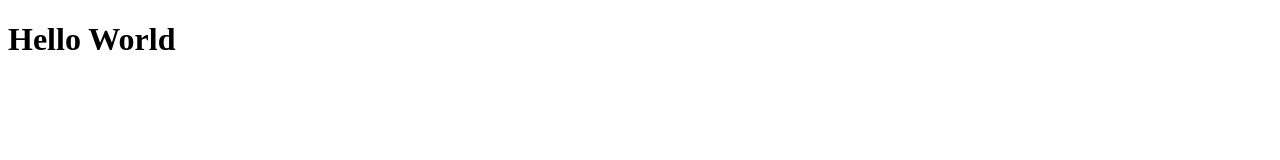
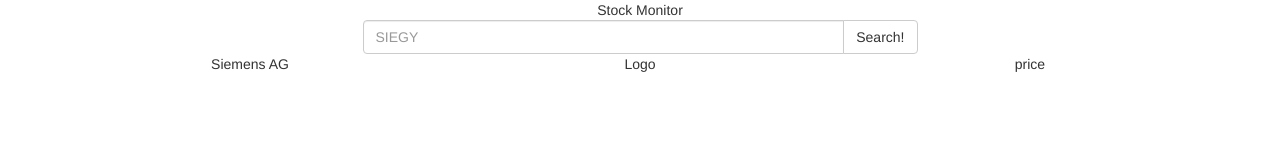
Before and after one commit to ZiyunGe1999/Supplyframe_Challenge, a website: page static/index.html in a window 1280 px wide. Drawn offline with nearby package versions, Linux system fonts and the light colour scheme.

Commit message:
initial search bar

```diff
--- a/package.json
+++ b/package.json
@@ -1,6 +1,7 @@
 {
   "dependencies": {
     "axios": "^1.4.0",
+    "bootstrap": "^3.4.1",
     "express": "^4.18.2"
   }
 }
--- /dev/null
+++ b/static/external.js
@@ -0,0 +1,8 @@
+function submitSearch() {
+    var token = document.getElementById('token').value;
+    console.log(`submit search ${token}`);
+}
+
+window.onload = function(){
+    console.log('window onload')
+}
--- a/static/index.html
+++ b/static/index.html
@@ -1,7 +1,63 @@
-<!DOCTYPE html>
- <head>
- </head>
- <body>
-   <h1>Hello World<h1>
- </body>
+<!doctype html>
+<html lang="en">
+  <head>
+    <meta charset="utf-8">
+    <meta http-equiv="X-UA-Compatible" content="IE=edge">
+    <meta name="viewport" content="width=device-width, initial-scale=1">
+    <!-- The above 3 meta tags *must* come first in the head; any other head content must come *after* these tags -->
+    <title>Bootstrap 101 Template</title>
+
+    <!-- Bootstrap -->
+    <link rel="stylesheet" href="https://cdn.jsdelivr.net/npm/bootstrap@3.4.1/dist/css/bootstrap.min.css" integrity="sha384-HSMxcRTRxnN+Bdg0JdbxYKrThecOKuH5zCYotlSAcp1+c8xmyTe9GYg1l9a69psu" crossorigin="anonymous">
+
+    <!-- HTML5 shim and Respond.js for IE8 support of HTML5 elements and media queries -->
+    <!-- WARNING: Respond.js doesn't work if you view the page via file:// -->
+    <!--[if lt IE 9]>
+      <script src="https://cdn.jsdelivr.net/npm/html5shiv@3.7.3/dist/html5shiv.min.js"></script>
+      <script src="https://cdn.jsdelivr.net/npm/respond.js@1.4.2/dest/respond.min.js"></script>
+    <![endif]-->
+    <script type="text/javascript" src="external.js"></script>
+    <link type="text/css" href="static/css/style.css">
+  </head>
+  <body>
+    <div class="container">
+      <div class="row text-center">
+        Stock Monitor
+      </div>
+      <div class="row">
+        <div class="col-md-3 col-xs-1"></div>
+        <div class="col-md-6 col-xs-10">
+          <div class="input-group">
+            <input id="token" type="text" class="form-control" value="SIEGY" onFocus="if(value==defaultValue){value='';this.style.color='#000'}" onBlur="if(!value){value=defaultValue; this.style.color='#999'}" style="color:#999">
+            <span class="input-group-btn">
+              <button class="btn btn-default" type="button" onclick = "submitSearch()">
+                Search!
+              </button>
+            </span>
+          </div>
+        </div>
+        <div class="col-md-3 col-xs-1"></div>
+      </div>
+      <div class="row">
+         <div class="col-md-4 col-xs-6 text-center">Siemens AG</div>
+         <div class="col-md-4 col-xs-6 text-center">Logo</div>
+         <div class="col-md-4 col-xs-12 text-center">price</div>
+      </div>
+   </div>
+   <!-- <div class="container">
+    <ul class="pagination">
+        <li><a href="#">&laquo;</a></li>
+        <li><a href="#">Siemens</a>Siemens</li>
+        <li><a href="#">2</a>AAPL</li>
+        <li><a href="#">3</a></li>
+        <li><a href="#">4</a></li>
+        <li><a href="#">5</a></li>
+        <li><a href="#">&raquo;</a></li>
+    </ul> -->
+
+    <!-- jQuery (necessary for Bootstrap's JavaScript plugins) -->
+    <script src="https://code.jquery.com/jquery-1.12.4.min.js" integrity="sha384-nvAa0+6Qg9clwYCGGPpDQLVpLNn0fRaROjHqs13t4Ggj3Ez50XnGQqc/r8MhnRDZ" crossorigin="anonymous"></script>
+    <!-- Include all compiled plugins (below), or include individual files as needed -->
+    <script src="https://cdn.jsdelivr.net/npm/bootstrap@3.4.1/dist/js/bootstrap.min.js" integrity="sha384-aJ21OjlMXNL5UyIl/XNwTMqvzeRMZH2w8c5cRVpzpU8Y5bApTppSuUkhZXN0VxHd" crossorigin="anonymous"></script>
+  </body>
 </html>
--- /dev/null
+++ b/static/style.css
@@ -0,0 +1,11 @@
+.text-center {
+    text-align: center;
+}
+
+.text-left {
+    text-align: left;
+}
+
+.text-right {
+    text-align: right;
+}
```
Also changed, not shown: server.js (+8 -31 lines), 2 other files.
